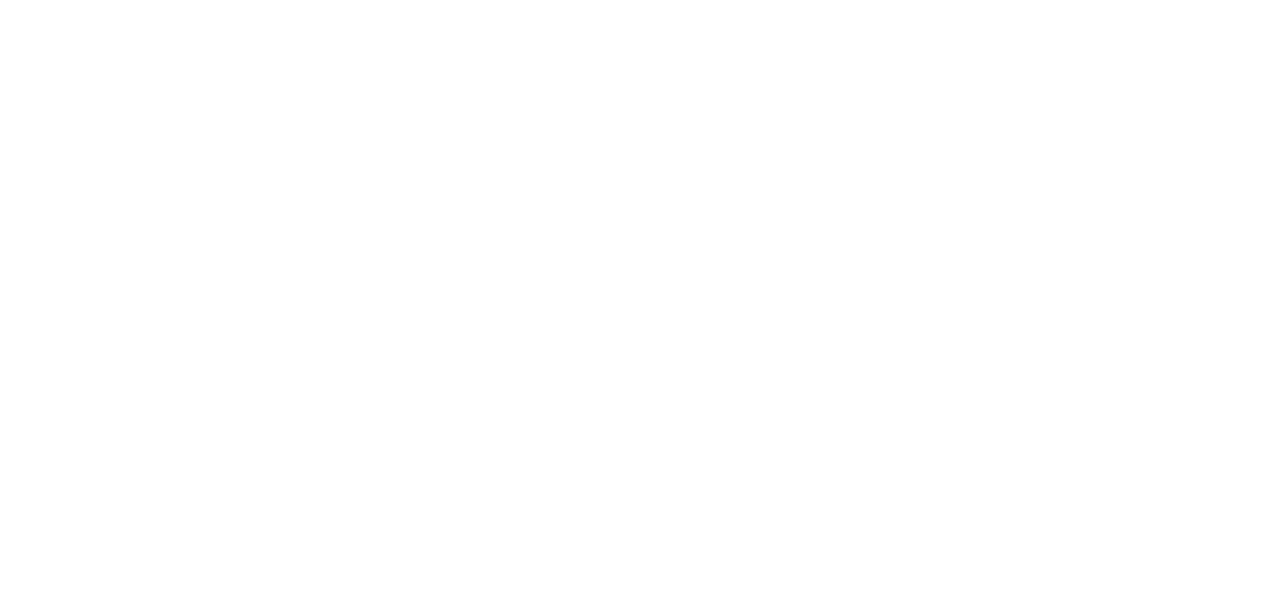
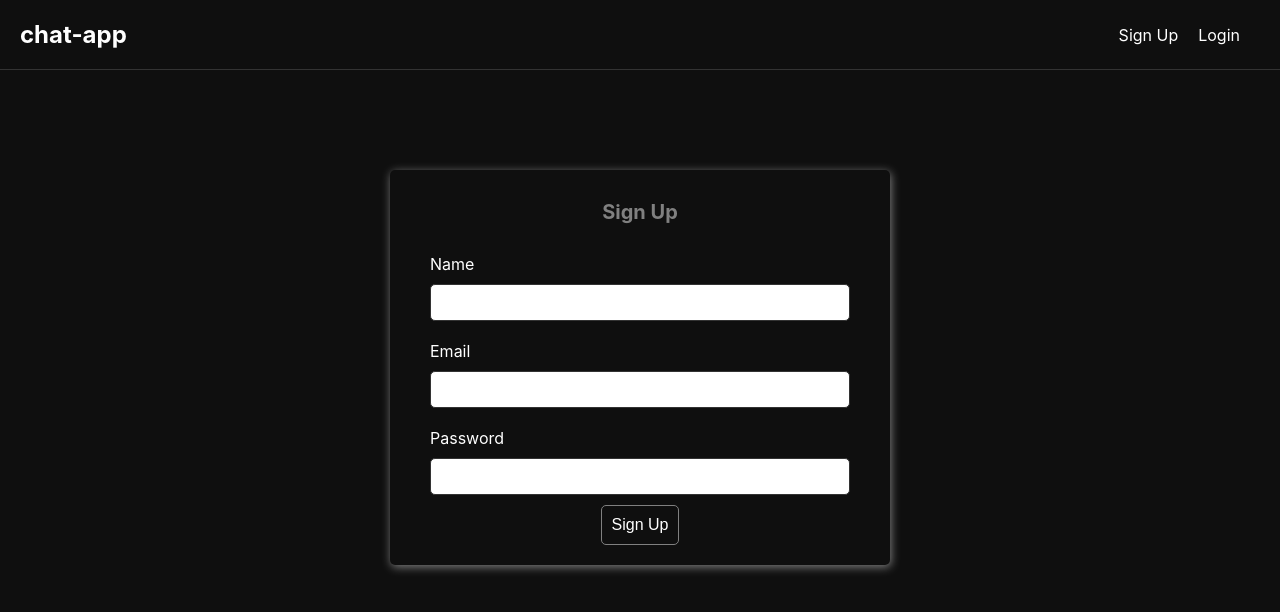
Before and after one commit to arfgit/chat-app, a React (Create React App) app: page /signup in a window 1280 px wide. Before the commit this address had no page. Shown: the top 612 px of the page. Built offline with nearby package versions, Linux system fonts and the light colour scheme; no server answers.

Commit message:
sign up connected to firebase

```diff
--- a/src/App.css
+++ b/src/App.css
@@ -0,0 +1,92 @@
+* {
+  box-sizing: border-box;
+}
+
+:root {
+  --color-1: #0f0f0f;
+  --color-2: white;
+  --color-3: #0084ff;
+  --color-4: grey;
+  --color-5: #eb4034;
+  --color-6: #333;
+}
+
+/*-----NAVBAR-----*/
+nav {
+  display: flex;
+  align-items: center;
+  justify-content: space-between;
+  height: 70px;
+  padding: 0px 20px;
+  background-color: var(--color-1);
+  border-bottom: 1px solid var(--color-6);
+}
+
+nav a {
+  color: var(--color-2);
+  text-decoration: none;
+}
+
+nav div a {
+  margin-right: 20px;
+}
+
+section {
+  max-width: 500px;
+  margin: 0 auto;
+  margin-top: 100px;
+  box-shadow: 1px 2px 10px var(--color-4);
+  padding: 10px 20px;
+  border-radius: 5px;
+}
+
+/*-----SIGNUP-----*/
+section h3 {
+  text-align: center;
+  font-size: 20px;
+  color: var(--color-4);
+}
+
+section .form {
+  margin-top: 30px;
+  padding: 0px 20px;
+}
+
+.input-container {
+  margin-top: 20px;
+}
+
+.input-container input {
+  width: 100%;
+  padding: 10px;
+  outline: none;
+  margin-top: 10px;
+  border: 1px solid var(--color-6);
+  border-radius: 5px;
+}
+
+.btn-container {
+  margin: 10px 0px;
+  text-align: center;
+}
+
+.btn {
+  padding: 10px;
+  border-radius: 5px;
+  outline: none;
+  border: 1px solid var(--color-4);
+  background: var(--color-1);
+  color: var(--color-2);
+  cursor: pointer;
+  transition: 0.3 ease-in-out all;
+  font-size: 16px;
+}
+
+.btn:hover {
+  transform: scale(1.05);
+}
+
+.error {
+  text-align: center;
+  color: var(--color-5);
+}
--- a/src/App.js
+++ b/src/App.js
@@ -2,12 +2,16 @@ import React from "react";
 import "./App.css";
 import { Route, Routes } from "react-router-dom";
 import Home from "./features/home/Home";
+import { Navbar } from "./features";
+import SignUp from "./features/signup/SignUp";
 
 const App = () => {
   return (
     <div>
+      <Navbar />
       <Routes>
         <Route path="/" element={<Home />} />
+        <Route path="/signup" element={<SignUp />} />
       </Routes>
     </div>
   );
--- a/src/features/index.js
+++ b/src/features/index.js
@@ -1 +1,3 @@
 export { default as Home } from "./home/Home";
+export { default as Navbar } from "./navbar/Navbar";
+export { default as SignUp } from "./signup/SignUp";
--- /dev/null
+++ b/src/features/navbar/Navbar.js
@@ -0,0 +1,18 @@
+import React from "react";
+import { Link } from "react-router-dom";
+
+const Navbar = () => {
+  return (
+    <nav>
+      <h2>
+        <Link to="/">chat-app</Link>
+      </h2>
+      <div>
+        <Link to="/signup">Sign Up</Link>
+        <Link to="/login">Login</Link>
+      </div>
+    </nav>
+  );
+};
+
+export default Navbar;
--- /dev/null
+++ b/src/features/signup/SignUp.js
@@ -0,0 +1,95 @@
+import React, { useState } from "react";
+import { createUserWithEmailAndPassword } from "firebase/auth";
+import { auth, db } from "../../firebase";
+import { setDoc, doc, Timestamp } from "firebase/firestore";
+import { useNavigate } from "react-router-dom";
+
+const SignUp = () => {
+  const navigate = useNavigate();
+  const [data, setData] = useState({
+    name: "",
+    email: "",
+    password: "",
+    error: null,
+    loading: false,
+  });
+
+  const { name, email, password, error, loading } = data;
+
+  const handleChange = (e) => {
+    setData({ ...data, [e.target.name]: e.target.value });
+  };
+
+  const handleSubmit = async (e) => {
+    e.preventDefault();
+    setData({ ...data, error: null, loading: true });
+    // console.log(data);
+    if (!name || !email || !password) {
+      setData({ ...data, error: "All fields are required" });
+    }
+
+    try {
+      const result = await createUserWithEmailAndPassword(
+        auth,
+        email,
+        password
+      );
+
+      await setDoc(doc(db, "users", result.user.uid), {
+        uid: result.user.uid,
+        name,
+        email,
+        createdAt: Timestamp.fromDate(new Date()),
+        isOnline: true,
+      });
+      setData({
+        name: "",
+        email: "",
+        password: "",
+        error: null,
+        loading: false,
+      });
+      navigate("/");
+    } catch (error) {
+      setData({ ...data, error: error.message, loading: false });
+    }
+  };
+
+  return (
+    <section>
+      <h3>Sign Up</h3>
+      <form className="form" onSubmit={handleSubmit}>
+        <div className="input-container">
+          <label htmlFor="name">Name</label>
+          <input type="text" name="name" value={name} onChange={handleChange} />
+        </div>
+        <div className="input-container">
+          <label htmlFor="email">Email</label>
+          <input
+            type="text"
+            name="email"
+            value={email}
+            onChange={handleChange}
+          />
+        </div>
+        <div className="input-container">
+          <label htmlFor="password">Password</label>
+          <input
+            type="password"
+            name="password"
+            value={password}
+            onChange={handleChange}
+          />
+        </div>
+        {error ? <p className="error">{error}</p> : null}
+        <div className="btn-container">
+          <button className="btn" disabled={loading}>
+            Sign Up
+          </button>
+        </div>
+      </form>
+    </section>
+  );
+};
+
+export default SignUp;
--- a/src/firebase.js
+++ b/src/firebase.js
@@ -1,5 +1,7 @@
 // Import the functions you need from the SDKs you need
 import { initializeApp } from "firebase/app";
+import { getAuth } from "firebase/auth";
+import { getFirestore } from "firebase/firestore";
 // TODO: Add SDKs for Firebase products that you want to use
 // https://firebase.google.com/docs/web/setup#available-libraries
 
@@ -16,3 +18,7 @@ const firebaseConfig = {
 
 // Initialize Firebase
 const app = initializeApp(firebaseConfig);
+const auth = getAuth(app);
+const db = getFirestore(app);
+
+export { auth, db };
--- a/src/index.css
+++ b/src/index.css
@@ -1,13 +1,15 @@
 body {
   margin: 0;
-  font-family: -apple-system, BlinkMacSystemFont, 'Segoe UI', 'Roboto', 'Oxygen',
-    'Ubuntu', 'Cantarell', 'Fira Sans', 'Droid Sans', 'Helvetica Neue',
+  font-family: -apple-system, BlinkMacSystemFont, "Segoe UI", "Roboto", "Oxygen",
+    "Ubuntu", "Cantarell", "Fira Sans", "Droid Sans", "Helvetica Neue",
     sans-serif;
   -webkit-font-smoothing: antialiased;
   -moz-osx-font-smoothing: grayscale;
+  background-color: #0f0f0f;
+  color: white;
 }
 
 code {
-  font-family: source-code-pro, Menlo, Monaco, Consolas, 'Courier New',
+  font-family: source-code-pro, Menlo, Monaco, Consolas, "Courier New",
     monospace;
 }
```
